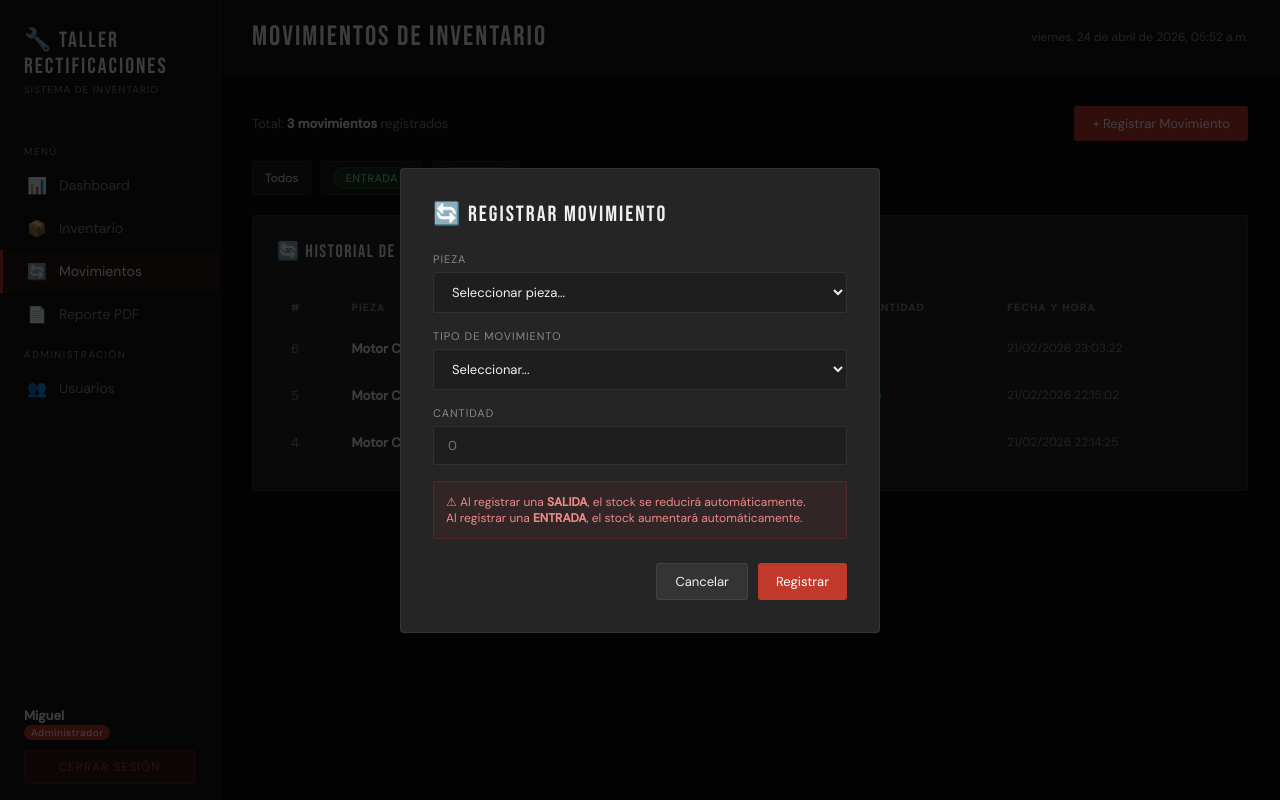
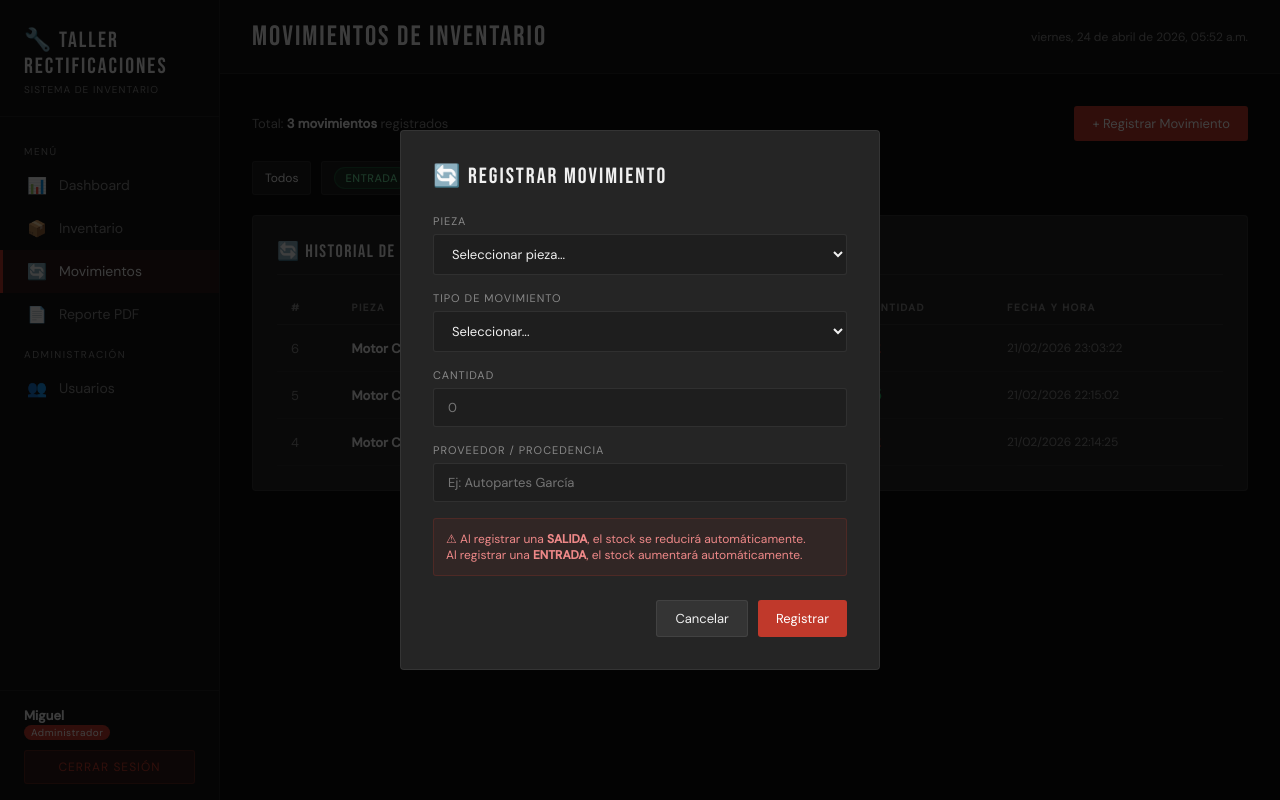
Before and after one commit to EvilEllie/Proyecto-Taller, a Flask app: page /movimientos in a window 1280 px wide, after a click on "+ Registrar Movimiento". Run offline with Flask 3, Linux system fonts and the light colour scheme; a user stored in the database is signed in; data comes from the database, SQL or seed files in the repository; data that the repository does not hold is empty.

Commit message:
Fix proveedor, duplicados y confirmacion reporte

```diff
--- a/app.py
+++ b/app.py
@@ -169,6 +169,11 @@ def agregar_pieza():
 
     con = get_db()
     cur = con.cursor()
+    cur.execute("SELECT COUNT(*) AS total FROM piezas WHERE nombre_pieza = %s AND año = %s", (nombre, anio))
+    if cur.fetchone()['total'] > 0:
+        flash('Ya existe una pieza con ese nombre y año.', 'error')
+        cur.close()
+        return redirect(url_for('inventario'))
     cur.execute("INSERT INTO piezas(nombre_pieza, año, cantidad, descripcion, id_categoria, id_tipo) VALUES (%s, %s, %s, %s, %s, %s)", (nombre, anio, cantidad, descripcion, categoria, tipo))
     con.commit()
     cur.close()
@@ -240,6 +245,7 @@ def registrar_movimiento():
     id_pieza = request.form['id_pieza']
     tipo = request.form['tipo_movimiento']
     cantidad = request.form['cantidad']
+    proveedor = request.form['proveedor']
 
     con = get_db()
     cur = con.cursor()
@@ -253,9 +259,9 @@ def registrar_movimiento():
             return redirect(url_for('movimientos'))
 
     cur.execute("""
-        INSERT INTO movimientos (id_pieza, tipo_movimiento, cantidad, fecha)
-        VALUES (%s, %s, %s, NOW())
-    """, (id_pieza, tipo, cantidad))
+        INSERT INTO movimientos (id_pieza, tipo_movimiento, cantidad, fecha, proveedor)
+        VALUES (%s, %s, %s, NOW(), %s)
+    """, (id_pieza, tipo, cantidad, proveedor))
 
     if tipo == 'ENTRADA':
         cur.execute("UPDATE piezas SET cantidad = cantidad + %s WHERE id_pieza = %s", (cantidad, id_pieza))
@@ -337,6 +343,11 @@ def agregar_categoria():
     nombre = request.form['nombre_categoria']
     con = get_db()
     cur = con.cursor()
+    cur.execute("SELECT COUNT(*) AS total FROM categorias WHERE nombre_categoria = %s", (nombre,))
+    if cur.fetchone()['total'] > 0:
+        flash('Ya existe esa categoría.', 'error')
+        cur.close()
+        return redirect(url_for('inventario'))
     cur.execute("INSERT INTO categorias(nombre_categoria) VALUES(%s)", (nombre,))
     con.commit()
     cur.close()
--- a/templates/base.html
+++ b/templates/base.html
@@ -372,7 +372,7 @@
     <a href="/movimientos" class="nav-link {% if request.path == '/movimientos' %}active{% endif %}">
       <span class="icon">🔄</span> Movimientos
     </a>
-    <a href="/reporte/inventario" class="nav-link" target="_blank">
+    <a href="/reporte/inventario" class="nav-link" target="_blank" onclick="return confirm('¿Deseas generar el reporte PDF?')">
       <span class="icon">📄</span> Reporte PDF
     </a>
     {% if session.get('rol') == 'Administrador' %}
--- a/templates/movimientos.html
+++ b/templates/movimientos.html
@@ -102,6 +102,11 @@
         <input type="number" name="cantidad" placeholder="0" min="1" required>
       </div>
 
+      <div class="form-group">
+        <label>Proveedor / Procedencia</label>
+        <input type="text" name="proveedor" placeholder="Ej: Autopartes García" required>
+      </div>
+
       <div style="background:rgba(192,57,43,0.08);border:1px solid rgba(192,57,43,0.2);
                   border-radius:3px;padding:12px;margin-bottom:16px;font-size:12px;color:#e88;">
         ⚠ Al registrar una <strong>SALIDA</strong>, el stock se reducirá automáticamente.<br>
```
